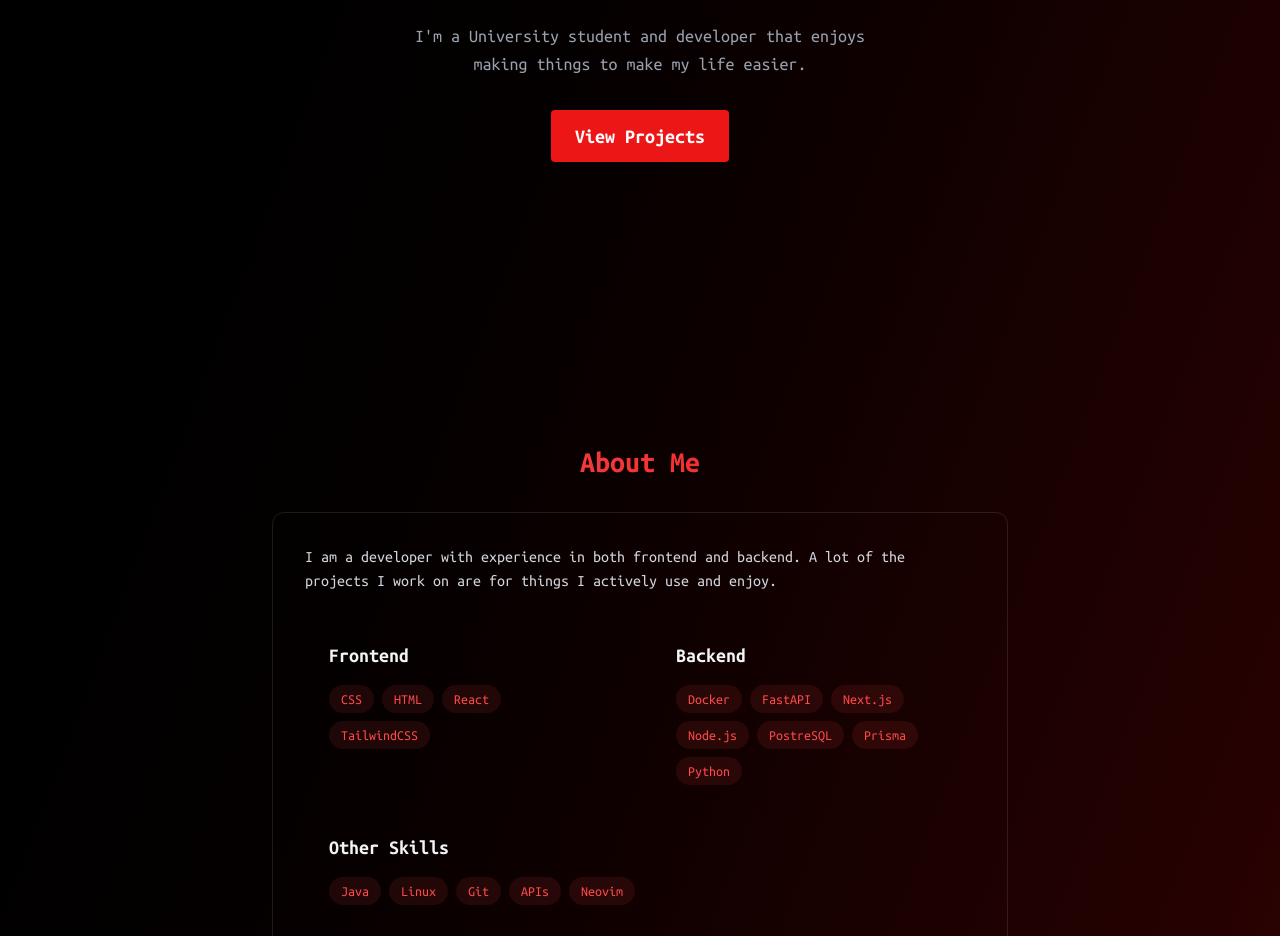
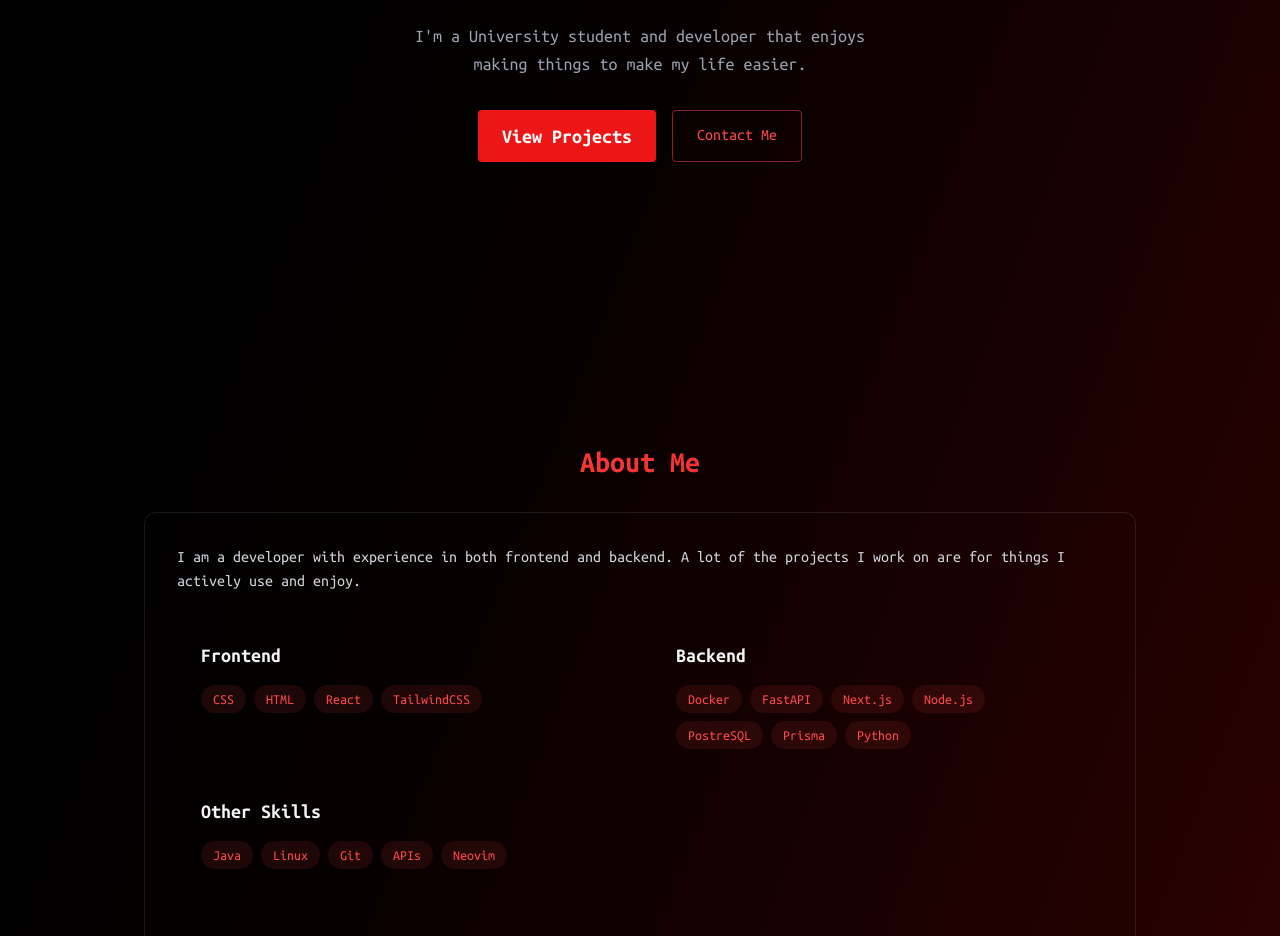
Before and after one commit to TerminalCalamitas/Personal-Webpage, a React (Vite) app: page / in a window 1280 px wide. Shown: the part 356-1292 px from the top of the page. Built offline with nearby package versions, Linux system fonts and the light colour scheme.

Commit message:
Fixed Contact section width

```diff
--- a/src/components/sections/About.jsx
+++ b/src/components/sections/About.jsx
@@ -27,7 +27,7 @@ export const About = () => {
       className="min-h-screen flex items-center justify-center py20"
     >
       <RevealOnScroll>
-        <div className="max-w-3xl mx-auto px-4">
+        <div className="max-w-5xl mx-auto px-4">
           <h2 className={h2Style}>{"About Me"}</h2>
 
           <div className="rounded-xl p-8 border-white/10 border hover:-translate-y-1 transition-all">
--- a/src/components/sections/Contact.jsx
+++ b/src/components/sections/Contact.jsx
@@ -20,22 +20,25 @@ export const Contact = () => {
       className="min-h-screen flex items-center justify-center py-20"
     >
       <RevealOnScroll>
-        <div className="px-4 w-150 text-center">
+        <div className="max-w-5xl mx-auto px-4">
           <h2 className={h2Style}>Contact Me</h2>
 
-          <p className="text-white/70 max-w-xl mx-auto mb-10">
+          <div className="rounded-xl p-8 border-white/10 border hover:-translate-y-1 transition-all">
+            <p className="text-center text-gray-300 mb-6">
               Have a question, want to collaborate, or just want to get in touch?
               Click the button below to send me an email.
             </p>
-
+            <div className="flex justify-center">
               <button
                 type="button"
                 onClick={handleEmailClick}
-            className=" bg-coral-red-500 text-white py-3 px-6 rounded font-medium transition relative overflow-hidden hover:-translate-y-0.5 hover:shadow-[0_0_15px_rgba(59,130,246,0.4)]"
+                className="bg-coral-red-600 text-xl font-bold text-white py-3 px-6 rounded transition relative overflow-hidden hover:-translate-y-0.5
+                              hover:shadow-[0_0_15px_rgba(136, 20, 21, 0.4)]"
               >
                 Send Email
               </button>
-
+            </div>
+          </div>
         </div>
       </RevealOnScroll>
     </section>
--- a/src/components/sections/Home.jsx
+++ b/src/components/sections/Home.jsx
@@ -26,13 +26,13 @@ export const Home = () => {
               View Projects
             </a>
 
-            {/*            <a
+            {            <a
               href="#contact"
               className="border border-coral-red-500/50 text-coral-red-500 py-3 px-6 rounded font-medium transition-all duration-200 hover:-translate-y-0.5
                             hover:shadow-[0_0_15px_rgba(59, 130, 246, 0.2)] hover:bg-coral-red-500/10"
             >
               Contact Me
-            </a>*/}
+            </a>}
           </div>
         </div>
       </RevealOnScroll>
```
Lines whose indentation alone changed are shown as unchanged.
